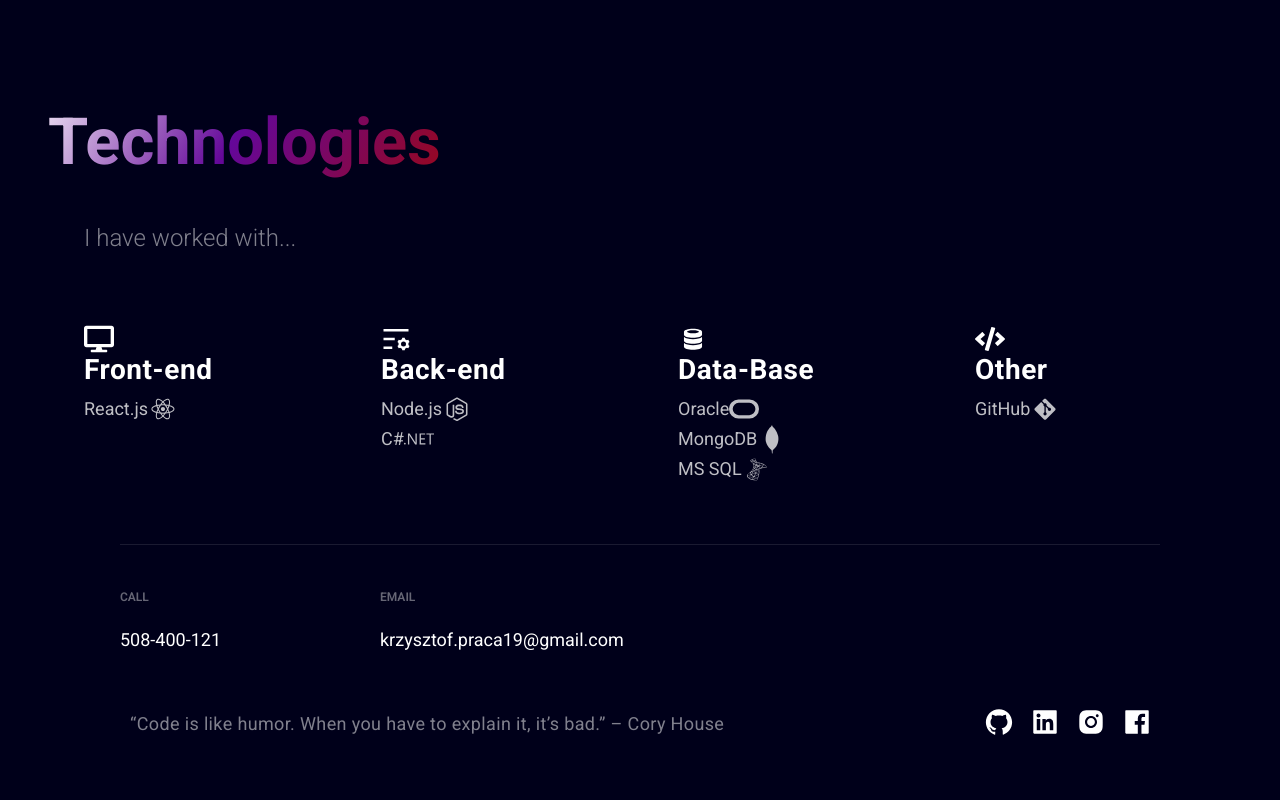
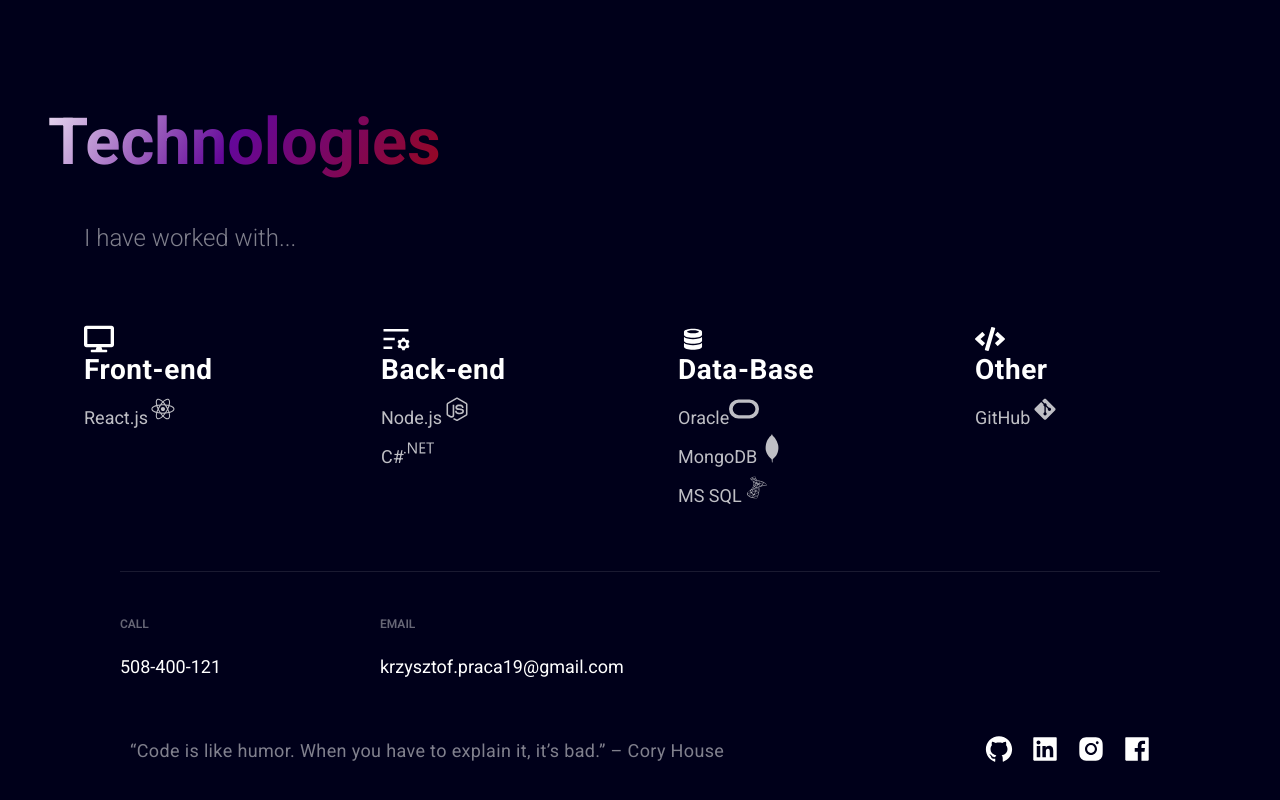
Before and after one commit to kkopec11/Portfolio, a Next.js app: page / in a window 1280 px wide. Shown: the part 1374-2174 px from the top of the page. Built offline with nearby package versions, Linux system fonts and the light colour scheme.

Commit message:
FINALL BUGFIX!

```diff
--- a/src/components/Technologies/Technologies.js
+++ b/src/components/Technologies/Technologies.js
@@ -19,10 +19,10 @@
                 <ListContainer>
                     <ListTitle>Front-end</ListTitle>
                     <ListParagraph>
-                        <NameAndIconContainer>
+                        {/* <NameAndIconContainer> */}
                         React.js
                         <DiReact size="3rem" />
-                        </NameAndIconContainer>
+                        {/* </NameAndIconContainer> */}
                     </ListParagraph>
                 </ListContainer>
             </ListItem>
@@ -31,14 +31,17 @@
                 <ListContainer>
                     <ListTitle>Back-end</ListTitle>
                     <ListParagraph>
-                        <NameAndIconContainer>
+                        {/* <NameAndIconContainer> */}
                         Node.js
                         <DiNodejsSmall size="3rem" />
-                        </NameAndIconContainer>
-                        <NameAndIconContainer>
+                    </ListParagraph>
+                    <ListParagraph>
+
+                        {/* </NameAndIconContainer> */}
+                        {/* <NameAndIconContainer> */}
                         C#
                         <SiDotNet size="3rem" />
-                        </NameAndIconContainer>
+                        {/* </NameAndIconContainer> */}
                     </ListParagraph>
                 </ListContainer>
             </ListItem>
@@ -47,22 +50,22 @@
                 <ListContainer>
                     <ListTitle>Data-Base</ListTitle>
                     <ListParagraph>
-                        <NameAndIconContainer>
+                        {/* <NameAndIconContainer> */}
                         Oracle
                         <SiOracle size="3rem" />
-                        </NameAndIconContainer>
+                        {/* </NameAndIconContainer> */}
                     </ListParagraph>
                     <ListParagraph>
-                        <NameAndIconContainer>
+                        {/* <NameAndIconContainer> */}
                         MongoDB
                         <DiMongodb size="3rem" />
-                        </NameAndIconContainer>
+                        {/* </NameAndIconContainer> */}
                     </ListParagraph>
                     <ListParagraph>
-                        <NameAndIconContainer>
+                        {/* <NameAndIconContainer> */}
                         MS SQL
                         <DiMsqlServer size="3rem" />
-                        </NameAndIconContainer>
+                        {/* </NameAndIconContainer> */}
                     </ListParagraph>
                 </ListContainer>
             </ListItem>
@@ -71,10 +74,10 @@
                 <ListContainer>
                     <ListTitle>Other</ListTitle>
                     <ListParagraph>
-                        <NameAndIconContainer>
+                        {/* <NameAndIconContainer> */}
                         GitHub
                         <DiGit size="3rem" />
-                        </NameAndIconContainer>
+                        {/* </NameAndIconContainer> */}
                     </ListParagraph>
                 </ListContainer>
             </ListItem>
```
Lines whose indentation alone changed are shown as unchanged.
